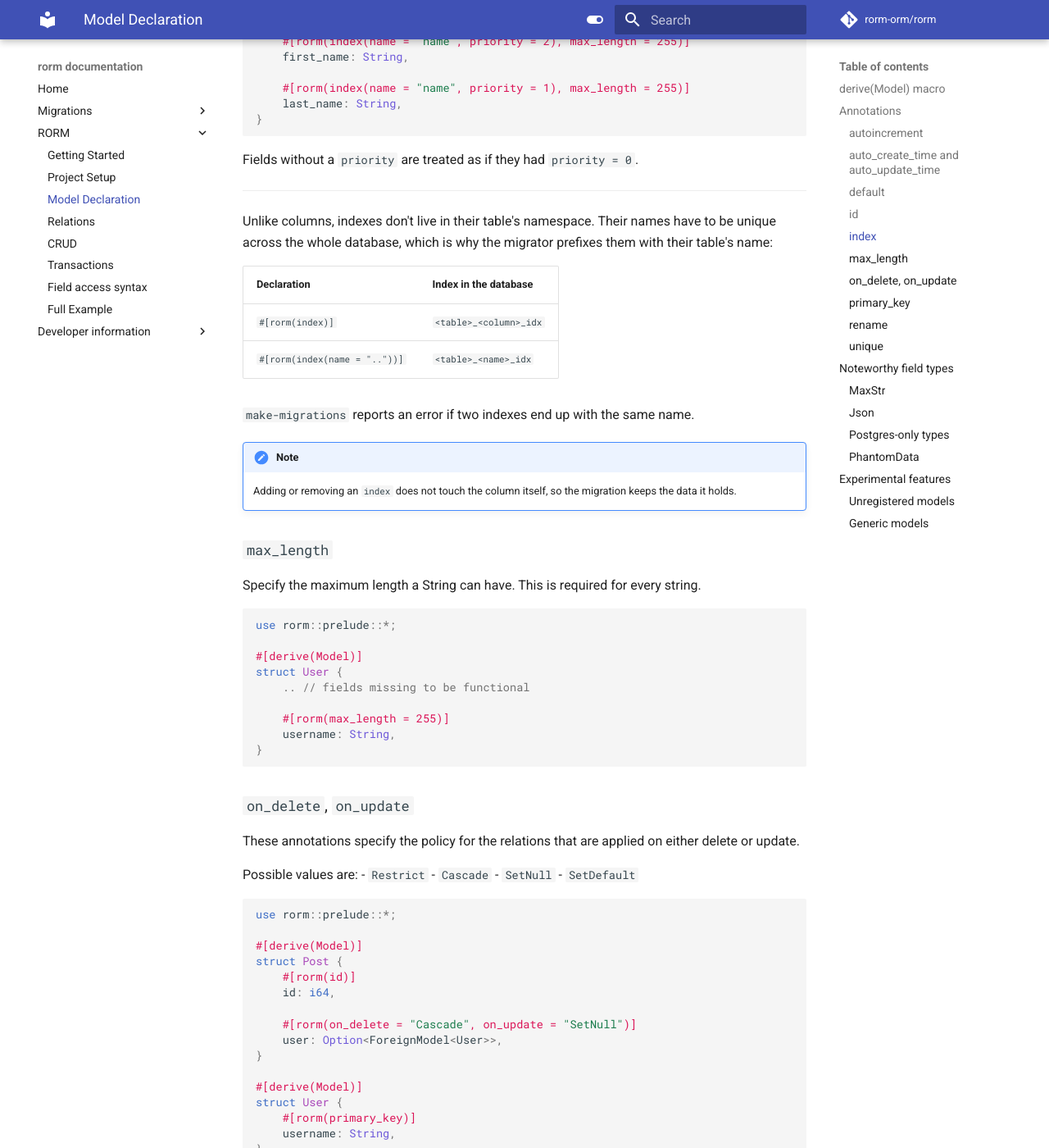
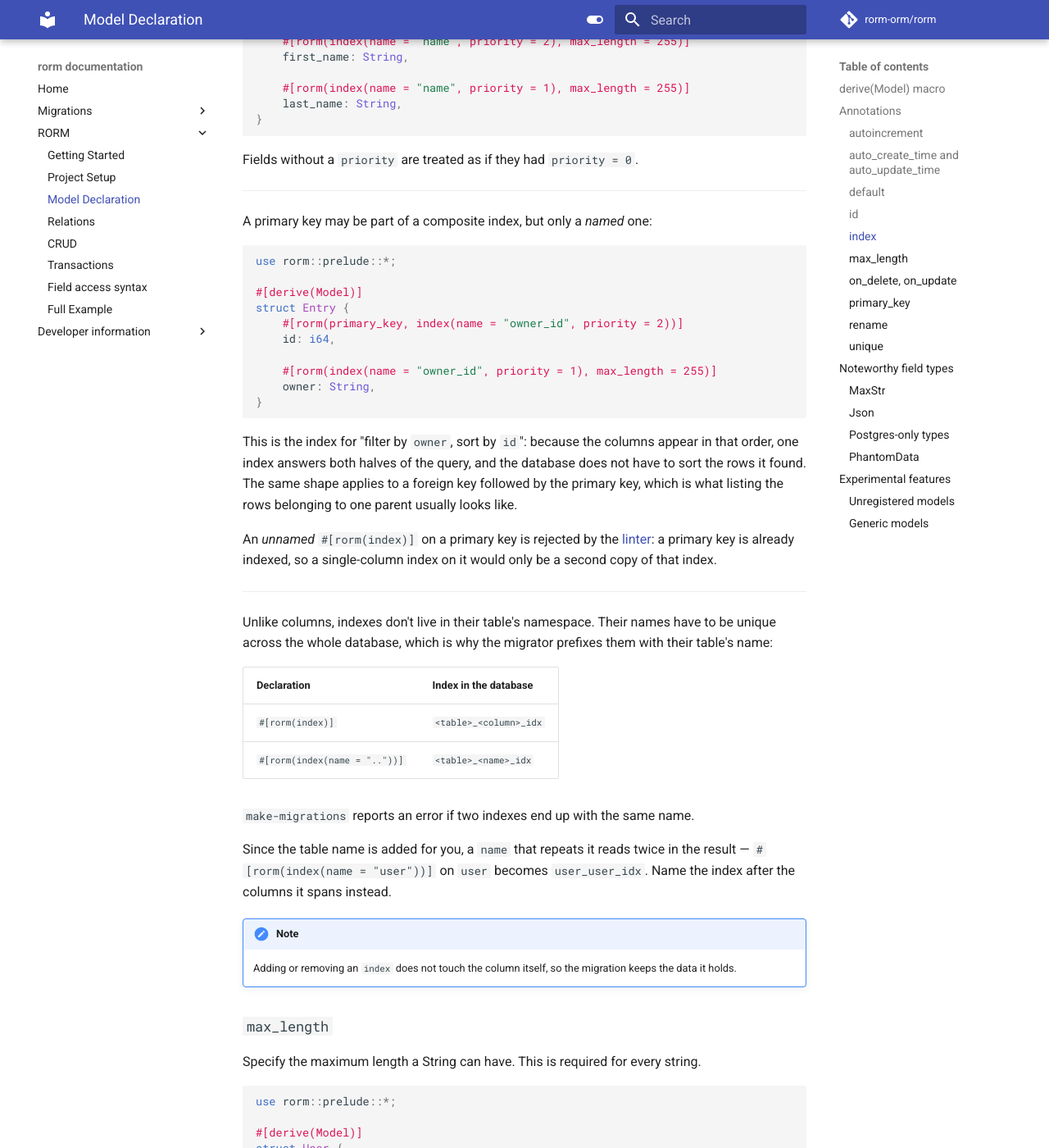
Before and after one commit to rorm-orm/docs, an MkDocs documentation site: the page built from docs/rorm/model_declaration.md, in a window 1280 px wide and 1400 px high, scrolled down 2891 px. Shown: the whole window at 82% size. Built offline with MkDocs 1.6.1 and Material for MkDocs 9.7.7, drawn with Linux system fonts in a browser that asks for light colours; comment, search, counter and statistics services are not loaded.

Commit message:
Better docs for composite indexes

````diff
--- a/docs/rorm/model_declaration.md
+++ b/docs/rorm/model_declaration.md
@@ -145,6 +145,33 @@ Fields without a `priority` are treated as if they had `priority = 0`.
 
 ---
 
+A primary key may be part of a composite index, but only a *named* one:
+
+```rust
+use rorm::prelude::*;
+
+#[derive(Model)]
+struct Entry {
+    #[rorm(primary_key, index(name = "owner_id", priority = 2))]
+    id: i64,
+
+    #[rorm(index(name = "owner_id", priority = 1), max_length = 255)]
+    owner: String,
+}
+```
+
+This is the index for "filter by `owner`, sort by `id`": because the columns
+appear in that order, one index answers both halves of the query, and the
+database does not have to sort the rows it found. The same shape applies to a
+foreign key followed by the primary key, which is what listing the rows
+belonging to one parent usually looks like.
+
+An *unnamed* `#[rorm(index)]` on a primary key is rejected by the
+[linter](../migrations/linter.md): a primary key is already indexed, so a
+single-column index on it would only be a second copy of that index.
+
+---
+
 Unlike columns, indexes don't live in their table's namespace.
 Their names have to be unique across the whole database,
 which is why the migrator prefixes them with their table's name:
@@ -155,6 +182,10 @@ which is why the migrator prefixes them with their table's name:
 | `#[rorm(index(name = ".."))]` | `<table>_<name>_idx`  |
 
 `make-migrations` reports an error if two indexes end up with the same name.
+
+Since the table name is added for you, a `name` that repeats it reads twice in
+the result — `#[rorm(index(name = "user"))]` on `user` becomes `user_user_idx`.
+Name the index after the columns it spans instead.
 
 !!!note
     Adding or removing an `index` does not touch the column itself,
````
Also changed, not shown: docs/migrations/linter.md (+6 -0 lines).
